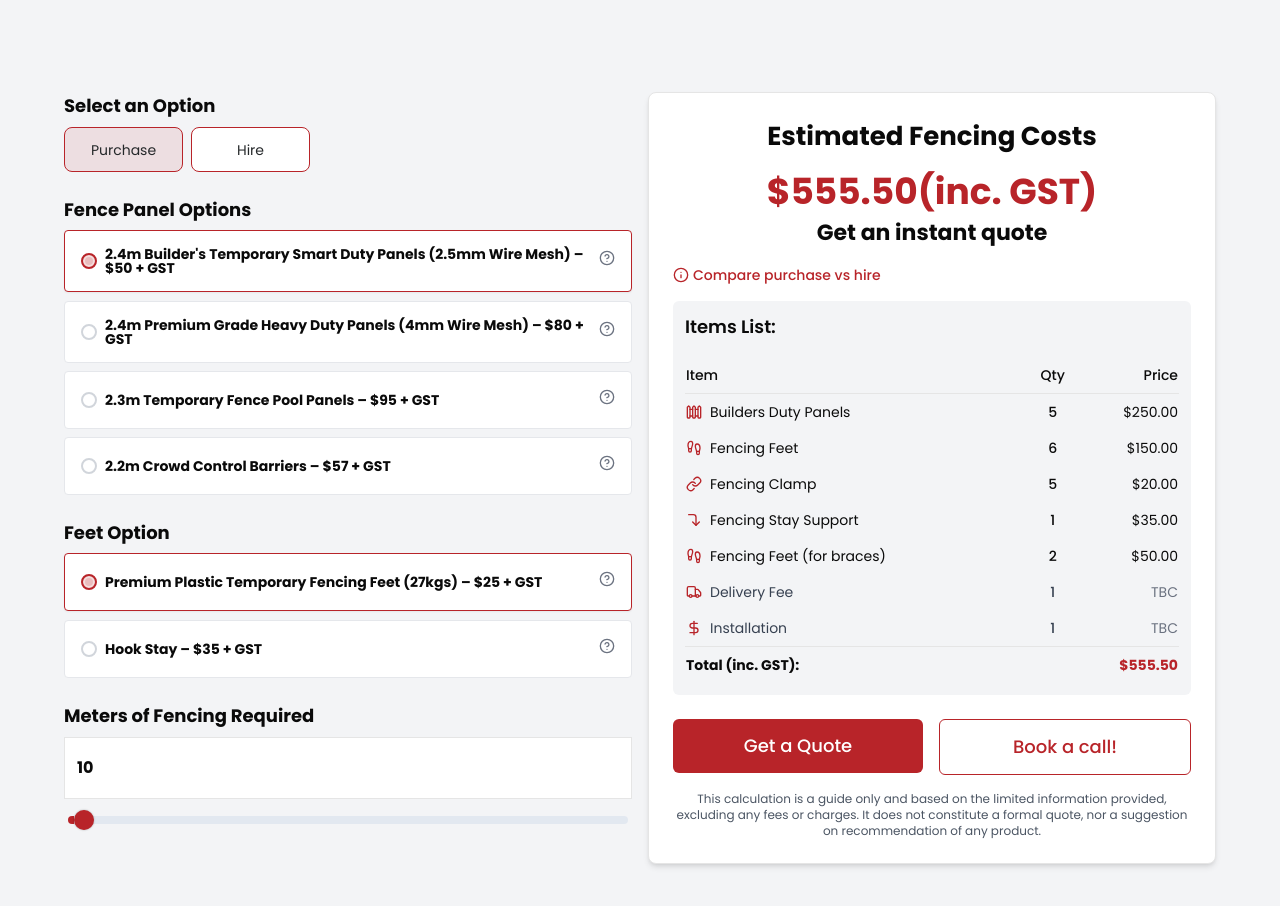
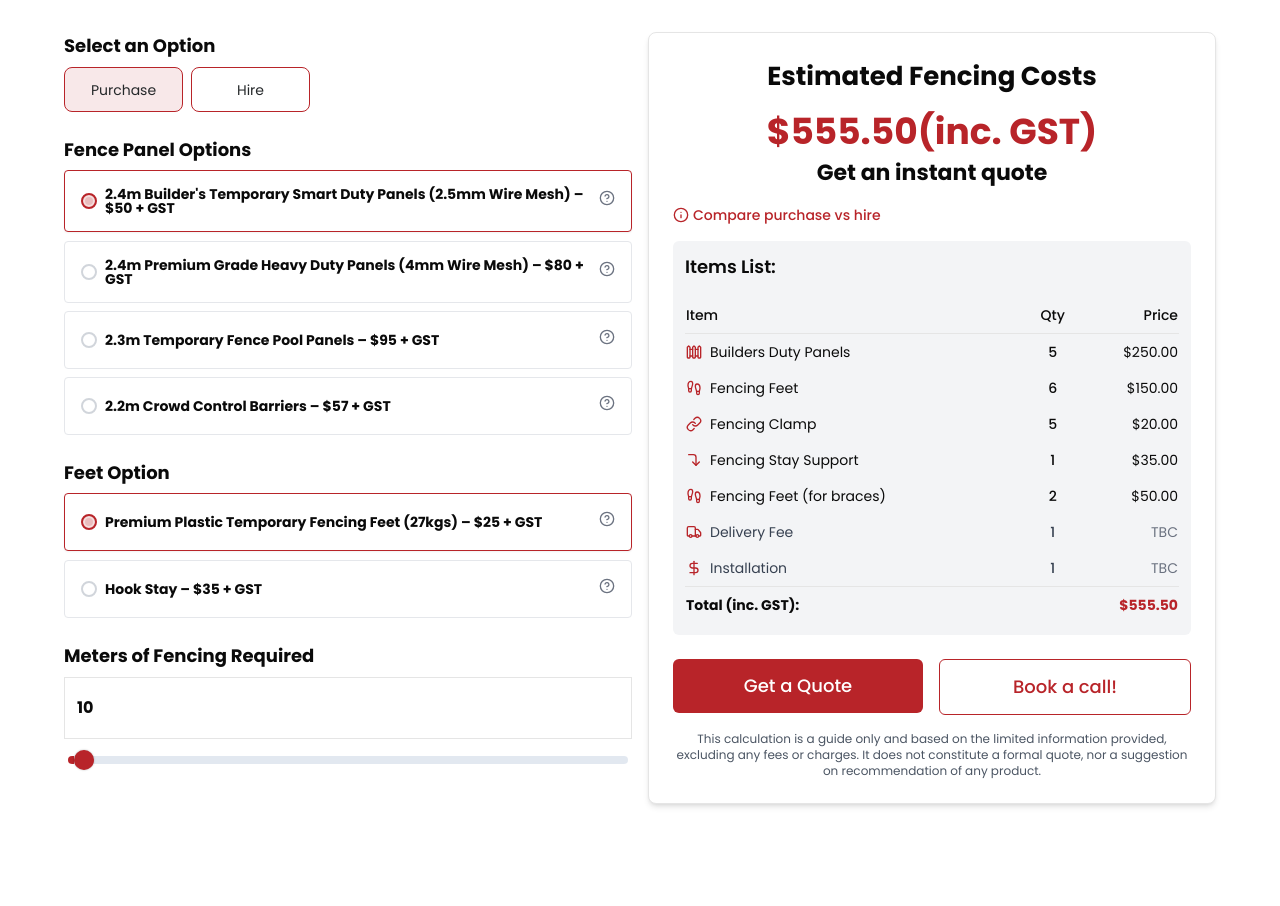
Before and after one commit to Leo828282/fencing-form, a Next.js app: page / in a window 1280 px wide. Shown: the top 906 px of the page. After the commit the page ends 884 px from the top, so only its background shows below. Built offline with nearby package versions, Linux system fonts and the light colour scheme.

Commit message:
refactor: remove background from fencing calculator component
Co-authored-by: null <202910472+Leo828282@users.noreply.github.com>

```diff
--- a/components/calculator/fencing-calculator.tsx
+++ b/components/calculator/fencing-calculator.tsx
@@ -920,8 +920,7 @@ export default function FencingCalculator({ onUpdate, onQuoteRequest, onBookingR
 
   return (
     <>
-      <div className="w-full bg-gray-100 py-6 pb-9 mb-0" />
-      <div className={`min-h-screen w-full bg-gray-100 pt-0 pb-12 px-8 ${poppins.className}`}>
+      <div className={`min-h-screen w-full pt-0 pb-12 px-8 ${poppins.className}`}>
         <div className="max-w-6xl mx-auto">
           <div className="grid grid-cols-1 md:grid-cols-2 gap-4">
             <div className="space-y-6">
--- a/components/fencing-calculator-integration.tsx
+++ b/components/fencing-calculator-integration.tsx
@@ -155,8 +155,8 @@ export default function FencingCalculatorIntegration() {
   }
 
   return (
-    <div className="min-h-screen bg-gray-100">
-      <div className="container mx-auto px-4 py-6 sm:py-8">
+    <div className="min-h-screen">
+      <div className="container mx-auto px-4 py-6 sm:py-8" style={{ backgroundColor: "transparent" }}>
         {/* Calculator component */}
         <FencingCalculator
           onUpdate={handleCalculatorUpdate}
```
Also changed, not shown: 1 other file (tests, documents, lock files or other folders).
